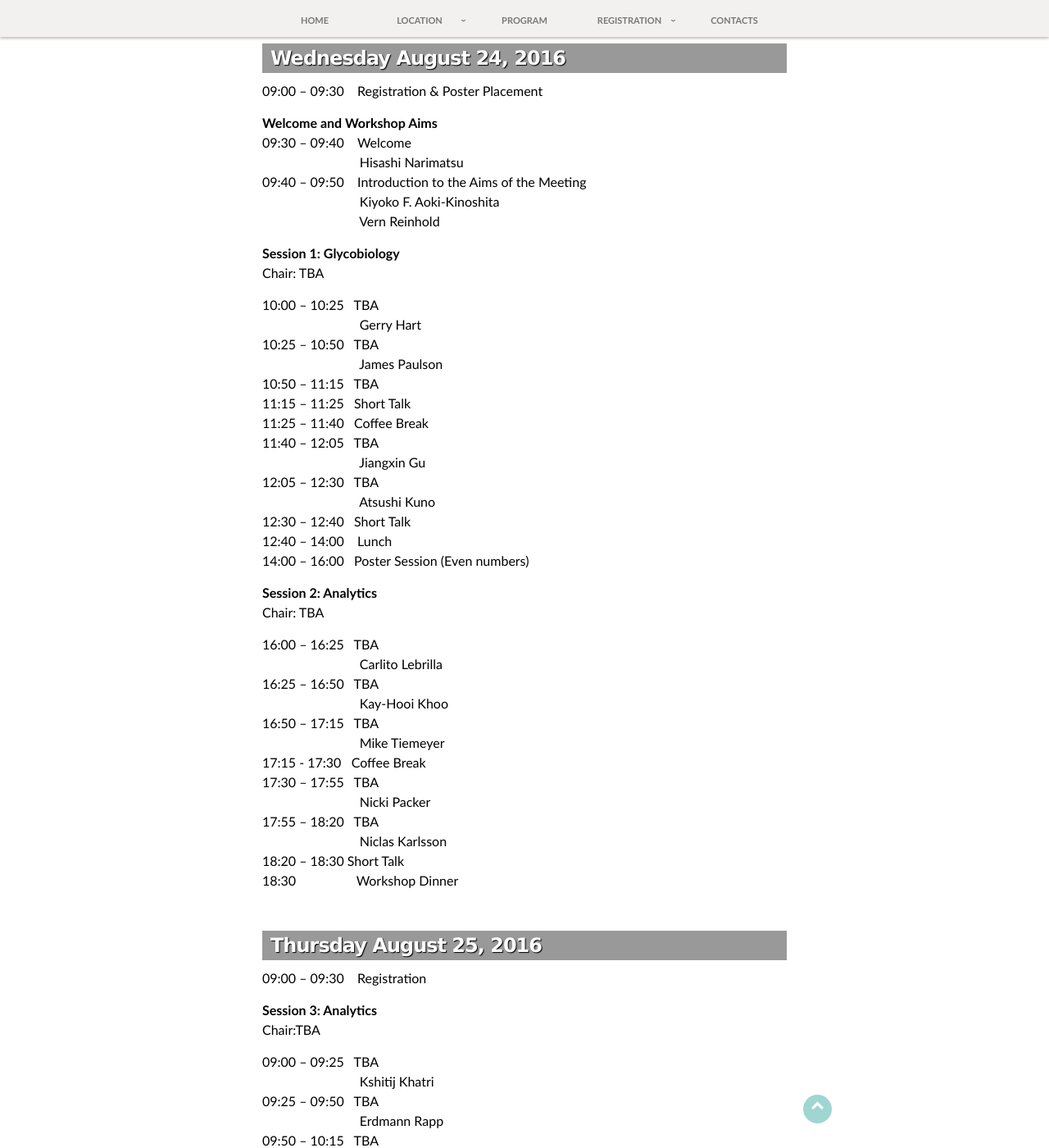
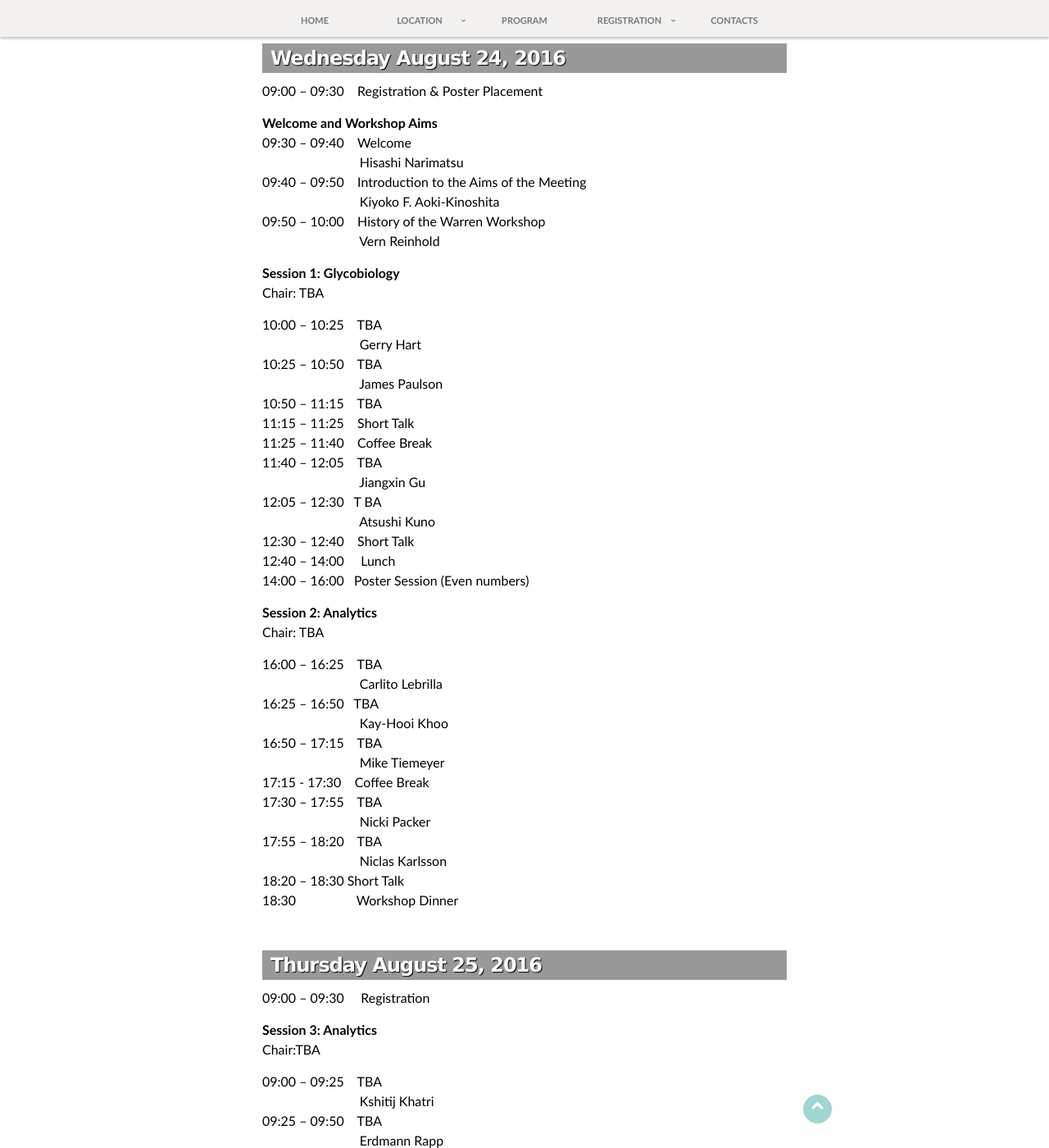
Before and after one commit to yamazakiM/test_warren2016, a Jekyll site: the page built from program/index.md, in a window 1280 px wide and 1400 px high, scrolled down 502 px. Shown: the whole window at 82% size. Built offline with Jekyll 4.4.1, drawn with Linux system fonts in a browser that asks for light colours; nearby versions of some CDN libraries; library files that are not in the unit come from our copies; some of the changed text lies outside the part shown.

Commit message:
Update index.md

```diff
--- a/program/index.md
+++ b/program/index.md
@@ -26,114 +26,115 @@ Hokkaido University<br>
 &nbsp;&nbsp;&nbsp;&nbsp;&nbsp;&nbsp;&nbsp;&nbsp;&nbsp;&nbsp;&nbsp;&nbsp;&nbsp;&nbsp;&nbsp;&nbsp;&nbsp;&nbsp;&nbsp;&nbsp;&nbsp;&nbsp;&nbsp;&nbsp;&nbsp;&nbsp;&nbsp;&nbsp;&nbsp;Hisashi Narimatsu<br>
 09:40 – 09:50&nbsp;&nbsp;&nbsp;&nbsp;Introduction to the Aims of the Meeting<br>
 &nbsp;&nbsp;&nbsp;&nbsp;&nbsp;&nbsp;&nbsp;&nbsp;&nbsp;&nbsp;&nbsp;&nbsp;&nbsp;&nbsp;&nbsp;&nbsp;&nbsp;&nbsp;&nbsp;&nbsp;&nbsp;&nbsp;&nbsp;&nbsp;&nbsp;&nbsp;&nbsp;&nbsp;&nbsp;Kiyoko F. Aoki-Kinoshita<br>
+09:50 – 10:00&nbsp;&nbsp;&nbsp;&nbsp;History of the Warren Workshop<br>
 &nbsp;&nbsp;&nbsp;&nbsp;&nbsp;&nbsp;&nbsp;&nbsp;&nbsp;&nbsp;&nbsp;&nbsp;&nbsp;&nbsp;&nbsp;&nbsp;&nbsp;&nbsp;&nbsp;&nbsp;&nbsp;&nbsp;&nbsp;&nbsp;&nbsp;&nbsp;&nbsp;&nbsp;&nbsp;Vern Reinhold
 </p>
 
 <p><strong>Session 1: Glycobiology</strong><br>
 Chair: TBA</p>
-<p>10:00 – 10:25&nbsp;&nbsp;&nbsp;TBA<br>
+<p>10:00 – 10:25&nbsp;&nbsp;&nbsp;&nbsp;TBA<br>
 &nbsp;&nbsp;&nbsp;&nbsp;&nbsp;&nbsp;&nbsp;&nbsp;&nbsp;&nbsp;&nbsp;&nbsp;&nbsp;&nbsp;&nbsp;&nbsp;&nbsp;&nbsp;&nbsp;&nbsp;&nbsp;&nbsp;&nbsp;&nbsp;&nbsp;&nbsp;&nbsp;&nbsp;&nbsp;Gerry Hart<br>
-10:25 – 10:50&nbsp;&nbsp;&nbsp;TBA<br>
+10:25 – 10:50&nbsp;&nbsp;&nbsp;&nbsp;TBA<br>
 &nbsp;&nbsp;&nbsp;&nbsp;&nbsp;&nbsp;&nbsp;&nbsp;&nbsp;&nbsp;&nbsp;&nbsp;&nbsp;&nbsp;&nbsp;&nbsp;&nbsp;&nbsp;&nbsp;&nbsp;&nbsp;&nbsp;&nbsp;&nbsp;&nbsp;&nbsp;&nbsp;&nbsp;&nbsp;James Paulson<br>
-10:50 – 11:15&nbsp;&nbsp;&nbsp;TBA<br>
+10:50 – 11:15&nbsp;&nbsp;&nbsp;&nbsp;TBA<br>
 <!--&nbsp;&nbsp;&nbsp;&nbsp;&nbsp;&nbsp;&nbsp;&nbsp;&nbsp;&nbsp;&nbsp;&nbsp;&nbsp;&nbsp;&nbsp;&nbsp;&nbsp;&nbsp;&nbsp;&nbsp;&nbsp;&nbsp;&nbsp;&nbsp;&nbsp;&nbsp;&nbsp;&nbsp;&nbsp;<br>-->
-11:15 – 11:25&nbsp;&nbsp;&nbsp;Short Talk<br>
-11:25 – 11:40&nbsp;&nbsp;&nbsp;Coffee Break<br>
-11:40 – 12:05&nbsp;&nbsp;&nbsp;TBA<br>
+11:15 – 11:25&nbsp;&nbsp;&nbsp;&nbsp;Short Talk<br>
+11:25 – 11:40&nbsp;&nbsp;&nbsp;&nbsp;Coffee Break<br>
+11:40 – 12:05&nbsp;&nbsp;&nbsp;&nbsp;TBA<br>
 &nbsp;&nbsp;&nbsp;&nbsp;&nbsp;&nbsp;&nbsp;&nbsp;&nbsp;&nbsp;&nbsp;&nbsp;&nbsp;&nbsp;&nbsp;&nbsp;&nbsp;&nbsp;&nbsp;&nbsp;&nbsp;&nbsp;&nbsp;&nbsp;&nbsp;&nbsp;&nbsp;&nbsp;&nbsp;Jiangxin Gu<br>
-12:05 – 12:30&nbsp;&nbsp;&nbsp;TBA<br>
+12:05 – 12:30&nbsp;&nbsp;&nbsp;T&nbsp;BA<br>
 &nbsp;&nbsp;&nbsp;&nbsp;&nbsp;&nbsp;&nbsp;&nbsp;&nbsp;&nbsp;&nbsp;&nbsp;&nbsp;&nbsp;&nbsp;&nbsp;&nbsp;&nbsp;&nbsp;&nbsp;&nbsp;&nbsp;&nbsp;&nbsp;&nbsp;&nbsp;&nbsp;&nbsp;&nbsp;Atsushi Kuno<br>
-12:30 – 12:40&nbsp;&nbsp;&nbsp;Short Talk<br>
-12:40 – 14:00 &nbsp;&nbsp;&nbsp;Lunch<br>
+12:30 – 12:40&nbsp;&nbsp;&nbsp;&nbsp;Short Talk<br>
+12:40 – 14:00 &nbsp;&nbsp;&nbsp;&nbsp;Lunch<br>
 14:00 – 16:00&nbsp;&nbsp;&nbsp;Poster Session (Even numbers)
 </p>
 <p><strong>Session 2: Analytics</strong><br>
 Chair: TBA</p>
-<p>16:00 – 16:25&nbsp;&nbsp;&nbsp;TBA<br>
+<p>16:00 – 16:25&nbsp;&nbsp;&nbsp;&nbsp;TBA<br>
 &nbsp;&nbsp;&nbsp;&nbsp;&nbsp;&nbsp;&nbsp;&nbsp;&nbsp;&nbsp;&nbsp;&nbsp;&nbsp;&nbsp;&nbsp;&nbsp;&nbsp;&nbsp;&nbsp;&nbsp;&nbsp;&nbsp;&nbsp;&nbsp;&nbsp;&nbsp;&nbsp;&nbsp;&nbsp;Carlito Lebrilla<br>
 16:25 – 16:50&nbsp;&nbsp;&nbsp;TBA<br>
 &nbsp;&nbsp;&nbsp;&nbsp;&nbsp;&nbsp;&nbsp;&nbsp;&nbsp;&nbsp;&nbsp;&nbsp;&nbsp;&nbsp;&nbsp;&nbsp;&nbsp;&nbsp;&nbsp;&nbsp;&nbsp;&nbsp;&nbsp;&nbsp;&nbsp;&nbsp;&nbsp;&nbsp;&nbsp;Kay-Hooi Khoo<br>
-16:50 – 17:15&nbsp;&nbsp;&nbsp;TBA<br>
+16:50 – 17:15&nbsp;&nbsp;&nbsp;&nbsp;TBA<br>
 &nbsp;&nbsp;&nbsp;&nbsp;&nbsp;&nbsp;&nbsp;&nbsp;&nbsp;&nbsp;&nbsp;&nbsp;&nbsp;&nbsp;&nbsp;&nbsp;&nbsp;&nbsp;&nbsp;&nbsp;&nbsp;&nbsp;&nbsp;&nbsp;&nbsp;&nbsp;&nbsp;&nbsp;&nbsp;Mike Tiemeyer<br>
-17:15 - 17:30&nbsp;&nbsp;&nbsp;Coffee Break<br>
-17:30 – 17:55&nbsp;&nbsp;&nbsp;TBA<br>
+17:15 - 17:30&nbsp;&nbsp;&nbsp;&nbsp;Coffee Break<br>
+17:30 – 17:55&nbsp;&nbsp;&nbsp;&nbsp;TBA<br>
 &nbsp;&nbsp;&nbsp;&nbsp;&nbsp;&nbsp;&nbsp;&nbsp;&nbsp;&nbsp;&nbsp;&nbsp;&nbsp;&nbsp;&nbsp;&nbsp;&nbsp;&nbsp;&nbsp;&nbsp;&nbsp;&nbsp;&nbsp;&nbsp;&nbsp;&nbsp;&nbsp;&nbsp;&nbsp;Nicki Packer<br>
-17:55 – 18:20&nbsp;&nbsp;&nbsp;TBA<br>
+17:55 – 18:20&nbsp;&nbsp;&nbsp;&nbsp;TBA<br>
 &nbsp;&nbsp;&nbsp;&nbsp;&nbsp;&nbsp;&nbsp;&nbsp;&nbsp;&nbsp;&nbsp;&nbsp;&nbsp;&nbsp;&nbsp;&nbsp;&nbsp;&nbsp;&nbsp;&nbsp;&nbsp;&nbsp;&nbsp;&nbsp;&nbsp;&nbsp;&nbsp;&nbsp;&nbsp;Niclas Karlsson<br>
 18:20 – 18:30 Short Talk<br>
 18:30&nbsp;&nbsp;&nbsp;&nbsp;&nbsp;&nbsp;&nbsp;&nbsp;&nbsp;&nbsp;&nbsp;&nbsp;&nbsp;&nbsp;&nbsp;&nbsp;&nbsp;&nbsp;Workshop Dinner</p>
 <br>
 <h3>Thursday August 25, 2016</h3>
 <hr>
-<p>09:00 – 09:30&nbsp;&nbsp;&nbsp; Registration</p>
+<p>09:00 – 09:30&nbsp;&nbsp;&nbsp; &nbsp;Registration</p>
 <p><strong>Session 3: Analytics</strong><br>
 Chair:TBA</p>
-<p>09:00 – 09:25&nbsp;&nbsp;&nbsp;TBA<br>
+<p>09:00 – 09:25&nbsp;&nbsp;&nbsp;&nbsp;TBA<br>
 &nbsp;&nbsp;&nbsp;&nbsp;&nbsp;&nbsp;&nbsp;&nbsp;&nbsp;&nbsp;&nbsp;&nbsp;&nbsp;&nbsp;&nbsp;&nbsp;&nbsp;&nbsp;&nbsp;&nbsp;&nbsp;&nbsp;&nbsp;&nbsp;&nbsp;&nbsp;&nbsp;&nbsp;&nbsp;Kshitij Khatri<br>
-09:25 – 09:50&nbsp;&nbsp;&nbsp;TBA<br>
+09:25 – 09:50&nbsp;&nbsp;&nbsp;&nbsp;TBA<br>
 &nbsp;&nbsp;&nbsp;&nbsp;&nbsp;&nbsp;&nbsp;&nbsp;&nbsp;&nbsp;&nbsp;&nbsp;&nbsp;&nbsp;&nbsp;&nbsp;&nbsp;&nbsp;&nbsp;&nbsp;&nbsp;&nbsp;&nbsp;&nbsp;&nbsp;&nbsp;&nbsp;&nbsp;&nbsp;Erdmann Rapp<br>
-09:50 – 10:15&nbsp;&nbsp;&nbsp;TBA<br>
+09:50 – 10:15&nbsp;&nbsp;&nbsp;&nbsp;TBA<br>
 &nbsp;&nbsp;&nbsp;&nbsp;&nbsp;&nbsp;&nbsp;&nbsp;&nbsp;&nbsp;&nbsp;&nbsp;&nbsp;&nbsp;&nbsp;&nbsp;&nbsp;&nbsp;&nbsp;&nbsp;&nbsp;&nbsp;&nbsp;&nbsp;&nbsp;&nbsp;&nbsp;&nbsp;&nbsp;Simon North<br>
-10:15 – 10:40&nbsp;&nbsp;&nbsp; TBA<br>
+10:15 – 10:40&nbsp;&nbsp;&nbsp;&nbsp; TBA<br>
 &nbsp;&nbsp;&nbsp;&nbsp;&nbsp;&nbsp;&nbsp;&nbsp;&nbsp;&nbsp;&nbsp;&nbsp;&nbsp;&nbsp;&nbsp;&nbsp;&nbsp;&nbsp;&nbsp;&nbsp;&nbsp;&nbsp;&nbsp;&nbsp;&nbsp;&nbsp;&nbsp;&nbsp;&nbsp;Hiroyuki Kaji<br>
-10:40 - 10:50&nbsp;&nbsp;&nbsp;&nbsp;Short Talk<br>
+10:40 - 10:50&nbsp;&nbsp;&nbsp;&nbsp;&nbsp;Short Talk<br>
 <!--&nbsp;&nbsp;&nbsp;&nbsp;&nbsp;&nbsp;&nbsp;&nbsp;&nbsp;&nbsp;&nbsp;&nbsp;&nbsp;&nbsp;&nbsp;&nbsp;&nbsp;&nbsp;&nbsp;&nbsp;&nbsp;&nbsp;&nbsp;&nbsp;&nbsp;&nbsp;&nbsp;&nbsp;&nbsp;<br>-->
-10:50 – 11:05&nbsp;&nbsp;&nbsp;Coffee Break<br>
-11:05 – 11:30&nbsp;&nbsp;&nbsp;TBA<br>
+10:50 – 11:05&nbsp;&nbsp;&nbsp;&nbsp;Coffee Break<br>
+11:05 – 11:30&nbsp;&nbsp;&nbsp;&nbsp;TBA<br>
 &nbsp;&nbsp;&nbsp;&nbsp;&nbsp;&nbsp;&nbsp;&nbsp;&nbsp;&nbsp;&nbsp;&nbsp;&nbsp;&nbsp;&nbsp;&nbsp;&nbsp;&nbsp;&nbsp;&nbsp;&nbsp;&nbsp;&nbsp;&nbsp;&nbsp;&nbsp;&nbsp;&nbsp;&nbsp;Ten Feizi<br>
-11:30 – 11:55&nbsp;&nbsp;&nbsp;TBA<br>
+11:30 – 11:55&nbsp;&nbsp;&nbsp;T&nbsp;BA<br>
 &nbsp;&nbsp;&nbsp;&nbsp;&nbsp;&nbsp;&nbsp;&nbsp;&nbsp;&nbsp;&nbsp;&nbsp;&nbsp;&nbsp;&nbsp;&nbsp;&nbsp;&nbsp;&nbsp;&nbsp;&nbsp;&nbsp;&nbsp;&nbsp;&nbsp;&nbsp;&nbsp;&nbsp;&nbsp;Rob Woods<br>
-11:55 – 12:20 &nbsp;&nbsp;&nbsp;TBA<br>
+11:55 – 12:20 &nbsp;&nbsp;&nbsp;&nbsp;TBA<br>
 <!--&nbsp;&nbsp;&nbsp;&nbsp;&nbsp;&nbsp;&nbsp;&nbsp;&nbsp;&nbsp;&nbsp;&nbsp;&nbsp;&nbsp;&nbsp;&nbsp;&nbsp;&nbsp;&nbsp;&nbsp;&nbsp;&nbsp;&nbsp;&nbsp;&nbsp;&nbsp;&nbsp;&nbsp;&nbsp;<br>-->
-12:20 – 12:30 &nbsp;&nbsp;&nbsp;Short Talk<br>
+12:20 – 12:30 &nbsp;&nbsp;&nbsp;&nbsp;Short Talk<br>
 <!--&nbsp;&nbsp;&nbsp;&nbsp;&nbsp;&nbsp;&nbsp;&nbsp;&nbsp;&nbsp;&nbsp;&nbsp;&nbsp;&nbsp;&nbsp;&nbsp;&nbsp;&nbsp;&nbsp;&nbsp;&nbsp;&nbsp;&nbsp;&nbsp;&nbsp;&nbsp;&nbsp;&nbsp;&nbsp;<br>-->
-12:30 – 13:30 &nbsp;&nbsp;&nbsp;Lunch</p>
+12:30 – 13:30 &nbsp;&nbsp;&nbsp;&nbsp;Lunch</p>
 
 <p><strong>Session 4: Bioinformatics</strong><br>
 Chair: TBA</p>
-<p>13:30 – 13:55&nbsp;&nbsp;&nbsp;TBA<br>
+<p>13:30 – 13:55&nbsp;&nbsp;&nbsp;&nbsp;TBA<br>
 &nbsp;&nbsp;&nbsp;&nbsp;&nbsp;&nbsp;&nbsp;&nbsp;&nbsp;&nbsp;&nbsp;&nbsp;&nbsp;&nbsp;&nbsp;&nbsp;&nbsp;&nbsp;&nbsp;&nbsp;&nbsp;&nbsp;&nbsp;&nbsp;&nbsp;&nbsp;&nbsp;&nbsp;&nbsp;Gavin Davey<br>
-13:55 – 14:20&nbsp;&nbsp;&nbsp;TBA<br>
+13:55 – 14:20&nbsp;&nbsp;&nbsp;&nbsp;TBA<br>
 &nbsp;&nbsp;&nbsp;&nbsp;&nbsp;&nbsp;&nbsp;&nbsp;&nbsp;&nbsp;&nbsp;&nbsp;&nbsp;&nbsp;&nbsp;&nbsp;&nbsp;&nbsp;&nbsp;&nbsp;&nbsp;&nbsp;&nbsp;&nbsp;&nbsp;&nbsp;&nbsp;&nbsp;&nbsp;Matthew Campbell<br>
-14:20 – 14:45&nbsp;&nbsp;&nbsp;TBA<br>
+14:20 – 14:45&nbsp;&nbsp;&nbsp;&nbsp;TBA<br>
 &nbsp;&nbsp;&nbsp;&nbsp;&nbsp;&nbsp;&nbsp;&nbsp;&nbsp;&nbsp;&nbsp;&nbsp;&nbsp;&nbsp;&nbsp;&nbsp;&nbsp;&nbsp;&nbsp;&nbsp;&nbsp;&nbsp;&nbsp;&nbsp;&nbsp;&nbsp;&nbsp;&nbsp;&nbsp;Frederique Lisacek<br>
-14:45 – 14:55&nbsp;&nbsp;&nbsp;Short Talk<br>
-14:55 – 15:10&nbsp;&nbsp;&nbsp;Coffee Break<br>
-15:10 – 15:35&nbsp;&nbsp;&nbsp;TBA<br>
+14:45 – 14:55&nbsp;&nbsp;&nbsp;&nbsp;Short Talk<br>
+14:55 – 15:10&nbsp;&nbsp;&nbsp;&nbsp;Coffee Break<br>
+15:10 – 15:35&nbsp;&nbsp;&nbsp;&nbsp;TBA<br>
 &nbsp;&nbsp;&nbsp;&nbsp;&nbsp;&nbsp;&nbsp;&nbsp;&nbsp;&nbsp;&nbsp;&nbsp;&nbsp;&nbsp;&nbsp;&nbsp;&nbsp;&nbsp;&nbsp;&nbsp;&nbsp;&nbsp;&nbsp;&nbsp;&nbsp;&nbsp;&nbsp;&nbsp;&nbsp;Will York<br>
-15:35 – 16:00&nbsp;&nbsp;&nbsp;TBA<br>
+15:35 – 16:00&nbsp;&nbsp;&nbsp;&nbsp;TBA<br>
 &nbsp;&nbsp;&nbsp;&nbsp;&nbsp;&nbsp;&nbsp;&nbsp;&nbsp;&nbsp;&nbsp;&nbsp;&nbsp;&nbsp;&nbsp;&nbsp;&nbsp;&nbsp;&nbsp;&nbsp;&nbsp;&nbsp;&nbsp;&nbsp;&nbsp;&nbsp;&nbsp;&nbsp;&nbsp;Kiyoko F. Aoki-Kinoshita<br>
-16:00 – 16:25&nbsp;&nbsp;&nbsp;TBA<br>
+16:00 – 16:25&nbsp;&nbsp;&nbsp;&nbsp;TBA<br>
 &nbsp;&nbsp;&nbsp;&nbsp;&nbsp;&nbsp;&nbsp;&nbsp;&nbsp;&nbsp;&nbsp;&nbsp;&nbsp;&nbsp;&nbsp;&nbsp;&nbsp;&nbsp;&nbsp;&nbsp;&nbsp;&nbsp;&nbsp;&nbsp;&nbsp;&nbsp;&nbsp;&nbsp;&nbsp;<br>
-16:25 – 16:35&nbsp;&nbsp;&nbsp;Short Talk<br>
+16:25 – 16:35&nbsp;&nbsp;&nbsp;&nbsp;Short Talk<br>
 &nbsp;&nbsp;&nbsp;&nbsp;&nbsp;&nbsp;&nbsp;&nbsp;&nbsp;&nbsp;&nbsp;&nbsp;&nbsp;&nbsp;&nbsp;&nbsp;&nbsp;&nbsp;&nbsp;&nbsp;&nbsp;&nbsp;&nbsp;&nbsp;&nbsp;&nbsp;&nbsp;&nbsp;&nbsp;Rene Ranzinger<br>
 16:35 – 18:30&nbsp;&nbsp;&nbsp;Poster (Odd numbers) and Bioinformatics Hands-on Session<br>
 Sapporo Beer Garden on your own
 <br>
 <h3>Friday August 26, 2016</h3>
 <hr>
-<p>09:00 – 09:30&nbsp;&nbsp;&nbsp; Registration</p>
+<p>09:00 – 09:30&nbsp;&nbsp;&nbsp;&nbsp; Registration</p>
 <p><strong>Session 5: Glycobiology/Computational Glycobiology</strong><br>
 Chair: TBA</p>
-<p>09:30 – 09:55&nbsp;&nbsp;&nbsp;TBA<br>
+<p>09:30 – 09:55&nbsp;&nbsp;&nbsp;&nbsp;TBA<br>
 &nbsp;&nbsp;&nbsp;&nbsp;&nbsp;&nbsp;&nbsp;&nbsp;&nbsp;&nbsp;&nbsp;&nbsp;&nbsp;&nbsp;&nbsp;&nbsp;&nbsp;&nbsp;&nbsp;&nbsp;&nbsp;&nbsp;&nbsp;&nbsp;&nbsp;&nbsp;&nbsp;&nbsp;&nbsp;Henrik Clausen<br>
-09:55 – 10:20&nbsp;&nbsp;&nbsp;TBA<br>
+09:55 – 10:20&nbsp;&nbsp;&nbsp;&nbsp;TBA<br>
 <!--&nbsp;&nbsp;&nbsp;&nbsp;&nbsp;&nbsp;&nbsp;&nbsp;&nbsp;&nbsp;&nbsp;&nbsp;&nbsp;&nbsp;&nbsp;&nbsp;&nbsp;&nbsp;&nbsp;&nbsp;&nbsp;&nbsp;&nbsp;&nbsp;&nbsp;&nbsp;&nbsp;&nbsp;&nbsp;<br>-->
-10:20 – 10:45&nbsp;&nbsp;&nbsp;TBA<br>
+10:20 – 10:45&nbsp;&nbsp;&nbsp;&nbsp;TBA<br>
 <!--&nbsp;&nbsp;&nbsp;&nbsp;&nbsp;&nbsp;&nbsp;&nbsp;&nbsp;&nbsp;&nbsp;&nbsp;&nbsp;&nbsp;&nbsp;&nbsp;&nbsp;&nbsp;&nbsp;&nbsp;&nbsp;&nbsp;&nbsp;&nbsp;&nbsp;&nbsp;&nbsp;&nbsp;&nbsp;<br>-->
-10:45 – 11:00&nbsp;&nbsp;&nbsp;Coffee Break<br>
-11:00 – 11:25&nbsp;&nbsp;&nbsp;TBA<br>
+10:45 – 11:00&nbsp;&nbsp;&nbsp;&nbsp;Coffee Break<br>
+11:00 – 11:25&nbsp;&nbsp;&nbsp;&nbsp;TBA<br>
 &nbsp;&nbsp;&nbsp;&nbsp;&nbsp;&nbsp;&nbsp;&nbsp;&nbsp;&nbsp;&nbsp;&nbsp;&nbsp;&nbsp;&nbsp;&nbsp;&nbsp;&nbsp;&nbsp;&nbsp;&nbsp;&nbsp;&nbsp;&nbsp;&nbsp;&nbsp;&nbsp;&nbsp;&nbsp;Tatsushi Toda<br>
-11:25 – 11:50&nbsp;&nbsp;&nbsp;TBA<br>
+11:25 – 11:50&nbsp;&nbsp;&nbsp;&nbsp;TBA<br>
 &nbsp;&nbsp;&nbsp;&nbsp;&nbsp;&nbsp;&nbsp;&nbsp;&nbsp;&nbsp;&nbsp;&nbsp;&nbsp;&nbsp;&nbsp;&nbsp;&nbsp;&nbsp;&nbsp;&nbsp;&nbsp;&nbsp;&nbsp;&nbsp;&nbsp;&nbsp;&nbsp;&nbsp;&nbsp;Tadashi Suzuki<br>
-11:50 – 13:00 &nbsp;&nbsp;&nbsp;Lunch</p>
+11:50 – 13:00 &nbsp;&nbsp;&nbsp;&nbsp;Lunch</p>
 <p><strong>Discussion</strong><br>
 Chair: Kiyoko F. Aoki-Kinoshita</p>
-<p>13:00 – 14:30&nbsp;&nbsp;&nbsp;Open Discussion<br>
-14:30 – 14:45&nbsp;&nbsp;&nbsp;Coffee Break<br>
-14:45 – 15:30&nbsp;&nbsp;&nbsp;Open Discussion<br>
-15:30 – 16:00&nbsp;&nbsp;&nbsp;Discussion for 7th Warren Workshop in 2018<br>
-16:00&nbsp;&nbsp;&nbsp;&nbsp;&nbsp;&nbsp;&nbsp;&nbsp;&nbsp;&nbsp;&nbsp;&nbsp;&nbsp;&nbsp;&nbsp;&nbsp;&nbsp;Meeting Adjournment</p>
+<p>13:00 – 14:30&nbsp;&nbsp;&nbsp;&nbsp;Open Discussion<br>
+14:30 – 14:45&nbsp;&nbsp;&nbsp;&nbsp;Coffee Break<br>
+14:45 – 15:30&nbsp;&nbsp;&nbsp;&nbsp;Open Discussion<br>
+15:30 – 16:00&nbsp;&nbsp;&nbsp;&nbsp;Discussion for 7th Warren Workshop in 2018<br>
+16:00&nbsp;&nbsp;&nbsp;&nbsp;&nbsp;&nbsp;&nbsp;&nbsp;&nbsp;&nbsp;&nbsp;&nbsp;&nbsp;&nbsp;&nbsp;&nbsp;&nbsp;&nbsp;Meeting Adjournment</p>
 <br>
 
 <h3>Usage of wireless LAN system at Hokkaido University</h3>
```
